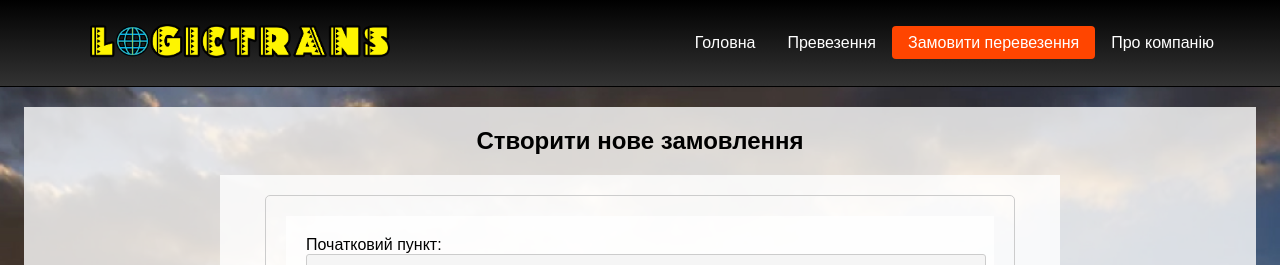
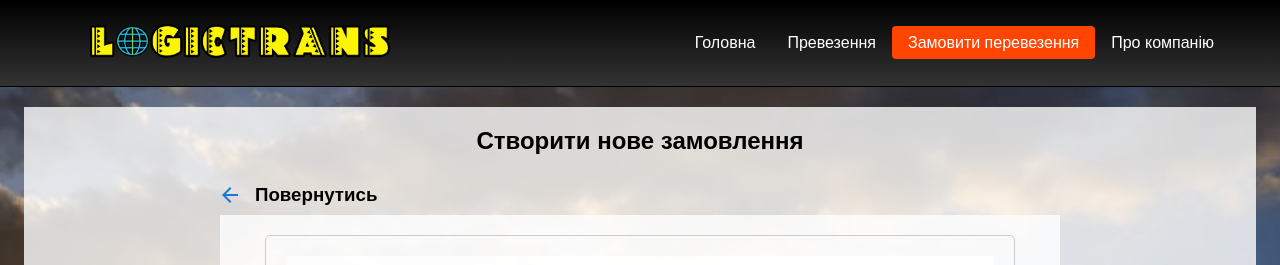
Before and after one commit to AlexVainahii/LogicTranss, a React (Create React App) app: page /LogicTranss/order/1 in a window 1280 px wide. Shown: the top 265 px of the page. Built offline with nearby package versions, Linux system fonts and the light colour scheme; no server answers; the database is empty.

Commit message:
Update OrderForm.jsx

```diff
--- a/src/components/OrderForm.jsx
+++ b/src/components/OrderForm.jsx
@@ -261,6 +261,24 @@ const OrderForm = () => {
           Ваше замовлення
         </Title>
       )}
+      {id && (
+        <Link
+          to={backLinkHref}
+          style={{
+            textDecoration: 'none',
+            marginLeft: '170px',
+            display: 'flex',
+            alignItems: 'center',
+            color: 'inherit',
+            width: '50px',
+          }}
+        >
+          <IconButton color="primary">
+            <ArrowBackIcon />
+          </IconButton>
+          <Back>Повернутись </Back>
+        </Link>
+      )}
       <div style={{ display: 'flex' }}>
         {!createElement && (
           <form
```
